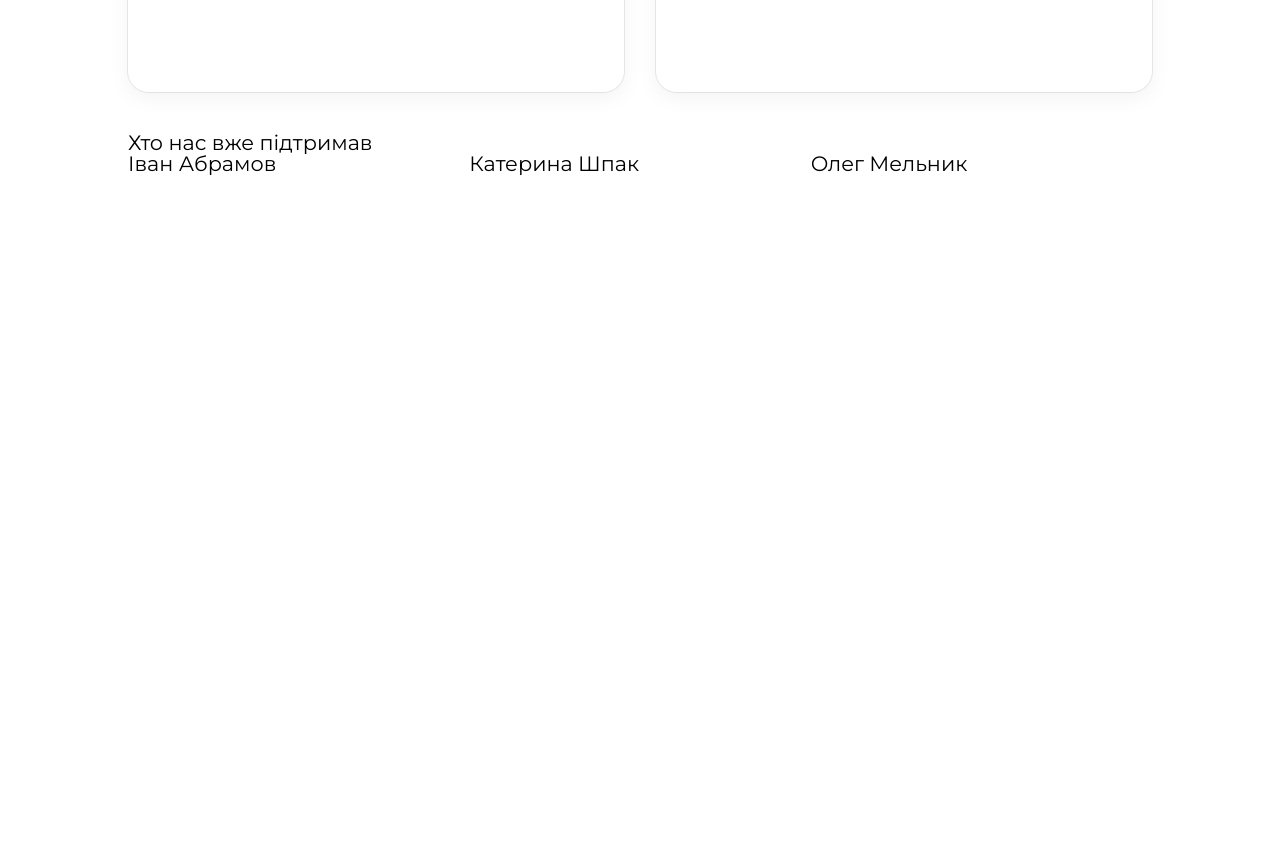
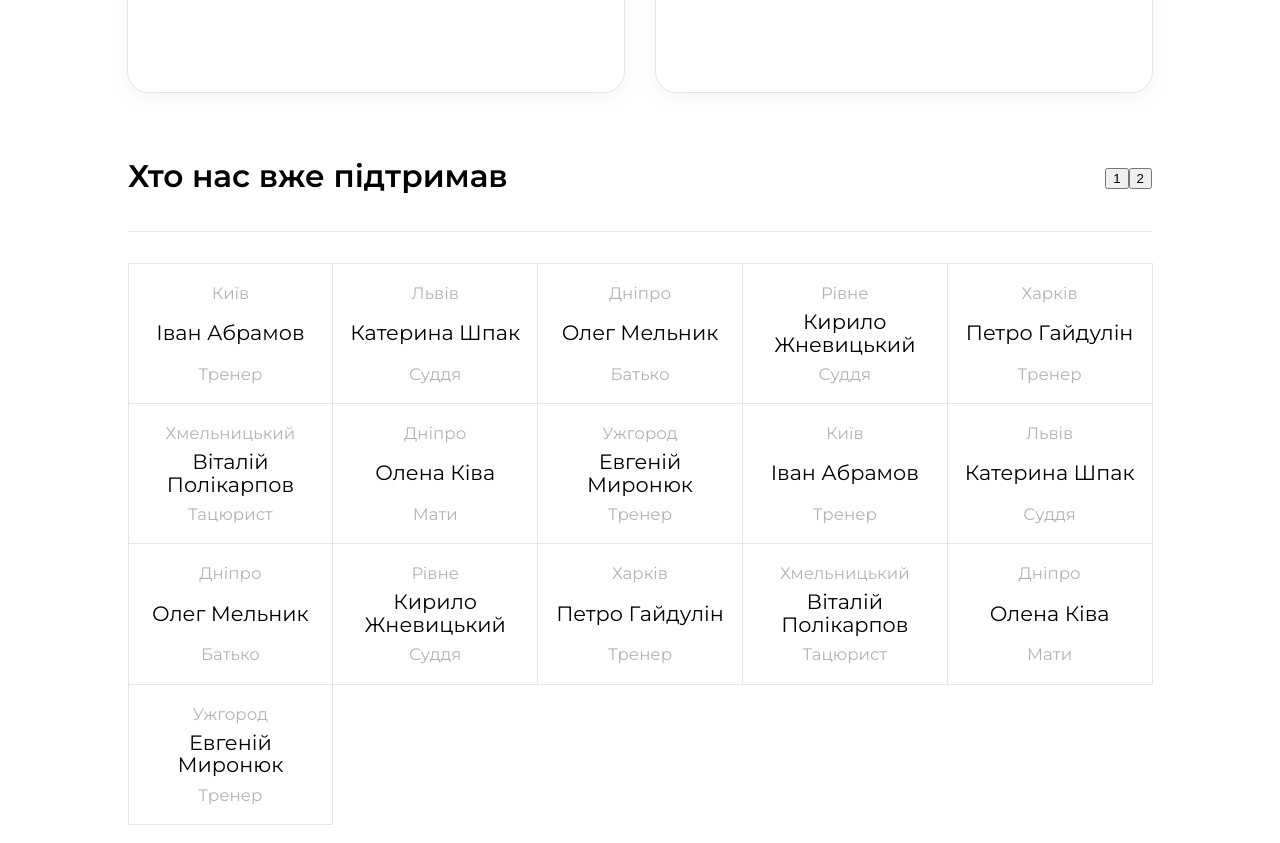
Before and after one commit to Guntyk/dance-feedback-page, a React (Create React App) app: page / in a window 1280 px wide. Shown: the part 1780-2623 px from the top of the page. Before the commit the page ends 1956 px from the top, so only its background shows below. Built offline with nearby package versions, Linux system fonts and the light colour scheme.

Commit message:
People List Added

```diff
--- a/src/components/Changes/Changes.css
+++ b/src/components/Changes/Changes.css
@@ -30,11 +30,6 @@
   font-size: 0.9em;
 }
 
-.mark-line {
-  height: 1px;
-  background: rgba(0, 0, 0, 0.1);
-}
-
 .mark-text {
   font-size: 0.8em;
   line-height: 1.3;
--- a/src/components/Changes/Mark/Mark.jsx
+++ b/src/components/Changes/Mark/Mark.jsx
@@ -5,7 +5,7 @@ export default function Mark({ id, title, text }) {
         <span className="text">{title}</span>
         <span className="number">0{id}</span>
       </span>
-      <hr className="mark-line" />
+      <hr className="line" />
       <p className="mark-text">{text}</p>
     </li>
   );
--- a/src/components/List/List.css
+++ b/src/components/List/List.css
@@ -1,4 +1,30 @@
+.support {
+  margin-bottom: 100px;
+}
+
+.support-header {
+  display: flex;
+  justify-content: space-between;
+  align-items: center;
+}
+
+.support-line {
+  margin-bottom: 1.5em;
+}
+
 .support-list {
   display: grid;
-  grid-template-columns: repeat(3, 1fr);
+  grid-template-columns: repeat(5, 1fr);
 }
+
+@media (max-width: 840px) {
+  .support-list {
+    grid-template-columns: repeat(4, 1fr);
+  }
+}
+@media (max-width: 450px) {
+  .support-list {
+    font-size: 0.8em;
+    grid-template-columns: repeat(3, 1fr);
+  }
+}
--- a/src/components/List/List.jsx
+++ b/src/components/List/List.jsx
@@ -4,8 +4,15 @@ import "./List.css";
 
 export default function List() {
   return (
-    <section>
-      <h2 cla>Хто нас вже підтримав</h2>
+    <section className="support">
+      <div className="support-header">
+        <h2 className="title">Хто нас вже підтримав</h2>
+        <div className="support-buttons">
+          <button className="support-button">1</button>
+          <button className="support-button">2</button>
+        </div>
+      </div>
+      <hr className="line support-line" />
       <ul className="support-list">
         {people.map((person) => (
           <Person
--- a/src/components/List/Person/Person.css
+++ b/src/components/List/Person/Person.css
@@ -0,0 +1,31 @@
+.person {
+  margin: -0.5px;
+  padding: 0.75em 0.5em;
+  display: flex;
+  align-items: center;
+  /* gap: 2em; */
+  display: grid;
+  grid-template-rows: 1fr 2fr 1fr;
+  border: 1px solid rgb(229, 229, 229);
+}
+
+.person-info {
+  text-align: center;
+}
+
+.person-info.name {
+  margin: 0.2em 0;
+  line-height: 1.1;
+}
+
+.person-info.town,
+.person-info.role {
+  color: rgba(0, 0, 0, 0.3);
+  font-size: 0.8em;
+}
+
+@media (max-width: 840px) {
+  .person {
+    padding: 0.5em;
+  }
+}
--- a/src/components/List/Person/Person.jsx
+++ b/src/components/List/Person/Person.jsx
@@ -1,7 +1,11 @@
+import "./Person.css";
+
 export default function Person({ name, surname, town, role }) {
   return (
-    <li>
-      <span>{name + " " + surname}</span>
+    <li className="person">
+      <span className="person-info town">{town}</span>
+      <span className="person-info name">{name + " " + surname}</span>
+      <span className="person-info role">{role}</span>
     </li>
   );
 }
--- a/src/data.js
+++ b/src/data.js
@@ -51,4 +51,83 @@ export const people = [
     town: "Дніпро",
     role: "Батько",
   },
+  {
+    id: 4,
+    name: "Кирило",
+    surname: "Жневицький",
+    town: "Рівне",
+    role: "Суддя",
+  },
+  {
+    id: 5,
+    name: "Петро",
+    surname: "Гайдулін",
+    town: "Харків",
+    role: "Тренер",
+  },
+  {
+    id: 6,
+    name: "Віталій",
+    surname: "Полікарпов",
+    town: "Хмельницький",
+    role: "Тацюрист",
+  },
+  {
+    id: 7,
+    name: "Олена",
+    surname: "Ківа",
+    town: "Дніпро",
+    role: "Мати",
+  },
+  {
+    id: 8,
+    name: "Евгеній",
+    surname: "Миронюк",
+    town: "Ужгород",
+    role: "Тренер",
+  },
+  { id: 1, name: "Іван", surname: "Абрамов", town: "Київ", role: "Тренер" },
+  { id: 2, name: "Катерина", surname: "Шпак", town: "Львів", role: "Суддя" },
+  {
+    id: 3,
+    name: "Олег",
+    surname: "Мельник",
+    town: "Дніпро",
+    role: "Батько",
+  },
+  {
+    id: 4,
+    name: "Кирило",
+    surname: "Жневицький",
+    town: "Рівне",
+    role: "Суддя",
+  },
+  {
+    id: 5,
+    name: "Петро",
+    surname: "Гайдулін",
+    town: "Харків",
+    role: "Тренер",
+  },
+  {
+    id: 6,
+    name: "Віталій",
+    surname: "Полікарпов",
+    town: "Хмельницький",
+    role: "Тацюрист",
+  },
+  {
+    id: 7,
+    name: "Олена",
+    surname: "Ківа",
+    town: "Дніпро",
+    role: "Мати",
+  },
+  {
+    id: 8,
+    name: "Евгеній",
+    surname: "Миронюк",
+    town: "Ужгород",
+    role: "Тренер",
+  },
 ];
--- a/src/index.css
+++ b/src/index.css
@@ -154,6 +154,11 @@ code {
   width: 80%;
 }
 
+.line {
+  height: 1px;
+  background: rgba(0, 0, 0, 0.1);
+}
+
 @media (max-width: 840px) {
   body {
     font-size: 1rem;
```
